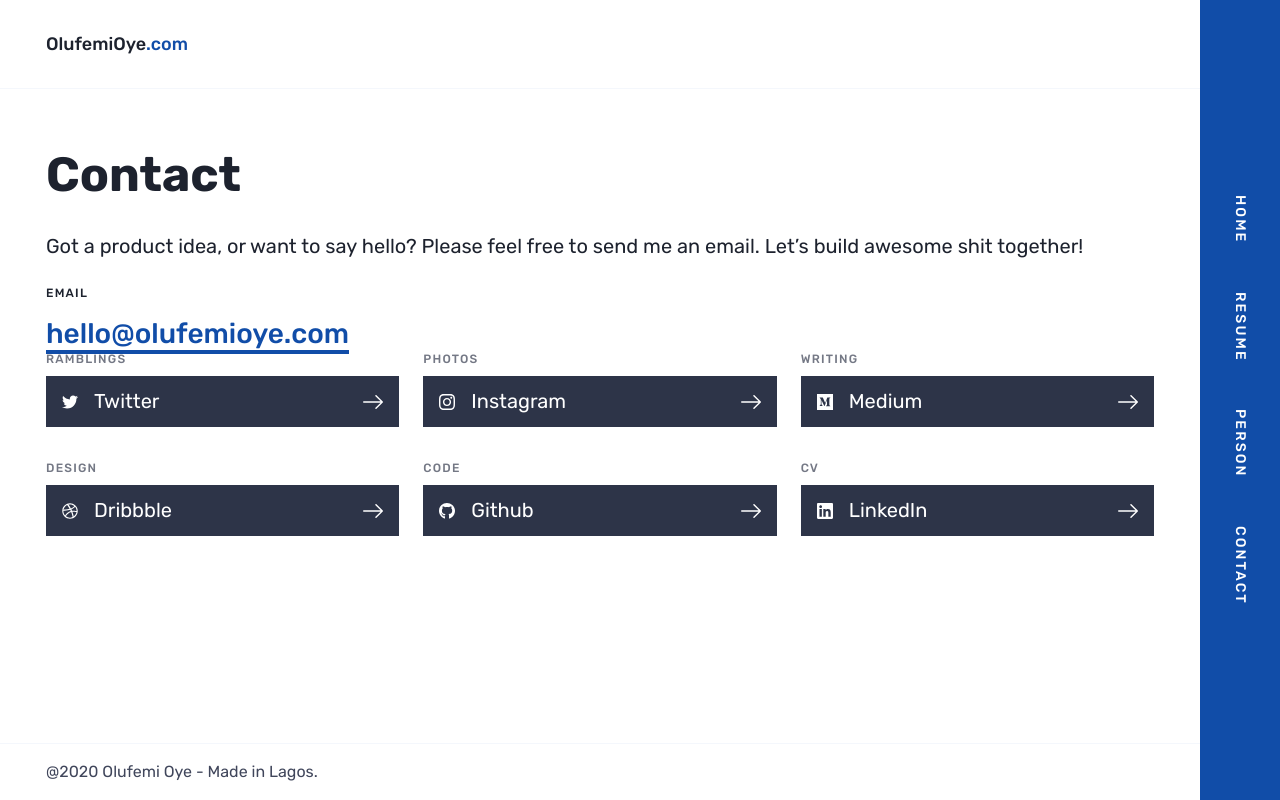
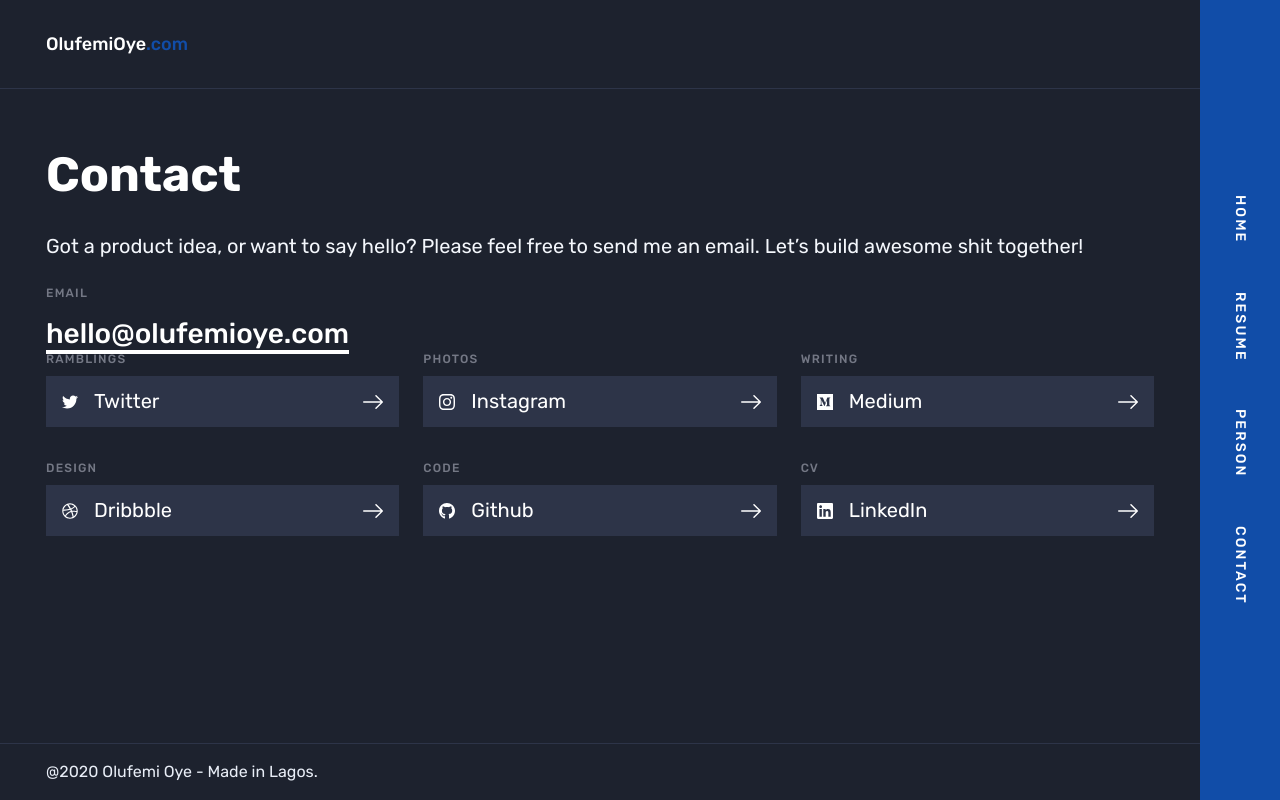
Before and after one commit to olufemioye/olufemioye.com-V3, a Vue app: page /contact in a window 1280 px wide. Built offline with nearby package versions, Linux system fonts and the light colour scheme.

Commit message:
dark theme for contact page

```diff
--- a/src/App.vue
+++ b/src/App.vue
@@ -1,11 +1,11 @@
 <template>
-	<div id="app">
-		<Header />
-		<Navigation />
+	<div id="app" :class="(activeTheme() === 'dark') ? 'app app--dark' : 'app'">
+		<Header :darkTheme="(activeTheme() === 'dark') ? true : false" />
+		<Navigation :activePage="activePage()"/>
 		<main class="layout-main">
 			<router-view></router-view>
 		</main>
-		<Footer />
+		<Footer :darkTheme="(activeTheme() === 'dark') ? true : false" />
 	</div>
 </template>
 
@@ -20,6 +20,14 @@
 			Header,
 			Navigation,
 			Footer
+		},
+		methods: {
+			activeTheme() {
+				return this.$route.meta.theme
+			},
+			activePage() {
+				return this.$route.meta.page
+			}
 		}
 	}
 </script>
@@ -27,20 +35,33 @@
 <style lang="scss">
 	@import "@/assets/scss/style.scss";
 
-	#app {
+	.app {
+		background: $white;
+
+		&.app--dark {
+			background: $black;
+		}
+
 		@include breakpoint-min (lg) {
 			padding-right: 5rem;
 		}
+
 	}
+
 	.page-content {
 		margin-bottom: 5rem;
+
 		@include breakpoint-min (lg) {
 			width: 50%;
+
 			&.page-content--full {
 				width: 100%;
 			}
+
 		}
+
 	}
+
 	.page-visual {
 		background: $snow;
 		padding: 2rem 0;
--- a/src/assets/scss/modules/_base.scss
+++ b/src/assets/scss/modules/_base.scss
@@ -13,6 +13,11 @@
 	font-family: $font-family-rubik, $font-family-fallback;
 	font-size: 16px;
 	font-weight: $font-weight-regular;
+
+	::selection {
+		background: $theme-blue;
+		color: $white;
+	}
 }
 
 //Typography
@@ -66,6 +71,7 @@
 	font-weight: $font-weight-medium;
 	transition: .5s ease-in-out all;
 	text-decoration: none;
+	z-index: 1;
 
 	&::after {
 		content: '';
@@ -82,6 +88,20 @@
 		transition: inherit;
 	}
 
+	&.cta-link--dark {
+		color: $white;
+
+		&::after {
+			background: $white;
+		}
+
+		&:focus,
+		&:hover {
+			color: $theme-blue;
+		}
+
+	}
+
 	&:focus,
 	&:hover {
 		color: $white;
@@ -89,7 +109,9 @@
 		&::after {
 			height: calc(100% + 2px);
 		}
+
 	}
+
 }
 
 // desktop typography
--- a/src/components/layouts/Footer.vue
+++ b/src/components/layouts/Footer.vue
@@ -1,13 +1,16 @@
 <template>
-	<footer class="footer">
+	<footer class="footer" :class="darkTheme ? 'footer--dark' : null">
 		<div class="layout-container">
-			<small class="small text-slate">@{{currentYear()}} Olufemi Oye - Made in Lagos.</small>
+			<small class="small">@{{currentYear()}} Olufemi Oye - Made in Lagos.</small>
 		</div>
 	</footer>
 </template>
 
 <script>
 export default {
+	props: {
+		darkTheme: Boolean
+	},
 	methods: {
 		currentYear() {
 			return new Date().getFullYear();
@@ -25,6 +28,13 @@
 		background: $snow;
 		border-top: 1px solid $smoke;
 		text-align: center;
+		color: $slate;
+
+		&.footer--dark {
+			background: transparent;
+			color: $smoke;
+			border-top-color: $steel;
+		}
 
 		@include breakpoint-min (lg) {
 			padding: 1rem 0;
--- a/src/components/layouts/Header.vue
+++ b/src/components/layouts/Header.vue
@@ -1,5 +1,5 @@
 <template>
-	<header class="header">
+	<header class="header" :class="darkTheme ? 'header--dark' : null">
 		<div class="layout-container">
 			<router-link to="/" class="header__logo-mark">OlufemiOye<span class="text-blue">.com</span></router-link>
 		</div>
@@ -8,7 +8,10 @@
 
 <script>
 export default {
-	name: 'Header'
+	name: 'Header',
+	props: {
+		darkTheme: Boolean
+	}
 }
 </script>
 
@@ -24,6 +27,16 @@
 		padding: 1rem 0;
 		border-bottom: 1px solid $snow;
 		z-index: $z-index-header;
+
+		&.header--dark {
+			background: transparent;
+			border-bottom-color: $steel;
+
+			.header__logo-mark {
+				color: $white;
+			}
+		}
+
 	}
 
 	.header__logo-mark {
--- a/src/components/pages/Contact.vue
+++ b/src/components/pages/Contact.vue
@@ -1,11 +1,11 @@
 <template>
 	<div class="page page--contact">
 		<div class="layout-container">
-			<h1 class="heading">Contact</h1>
-			<p class="paragraph">Got a product idea, or want to say hello? Please feel free to send me an email. Let’s build awesome shit together!</p>
+			<h1 class="heading text-white">Contact</h1>
+			<p class="paragraph text-snow">Got a product idea, or want to say hello? Please feel free to send me an email. Let’s build awesome shit together!</p>
 
-			<p class="caption">Email</p>
-			<a class="cta-link" href="mailto: hello@olufemioye.com">hello@olufemioye.com</a>
+			<p class="caption text-silver">Email</p>
+			<a class="cta-link cta-link--dark" href="mailto: hello@olufemioye.com">hello@olufemioye.com</a>
 			<section class="contact-list">
 				<ContactInfo title="Ramblings" icon="twitter" name="Twitter" url="https://twitter.com/olufemioye" />
 				<ContactInfo title="Photos" icon="instagram" name="Instagram" url="https://instagram.com/olufemioye" />
--- a/src/components/snippets/ContactInfo.vue
+++ b/src/components/snippets/ContactInfo.vue
@@ -1,7 +1,7 @@
 <template>
 	<div class="contact-info">
 		<p class="contact-info__title caption">{{title}}</p>
-		<a :href="url" class="contact-info__link">
+		<a :href="url" class="contact-info__link" target="_blank">
 			<div class="contact-info__icon">
 				<Twitter v-if="icon === 'twitter'" />
 				<Instagram v-else-if="icon === 'instagram'" />
--- a/src/main.js
+++ b/src/main.js
@@ -7,19 +7,32 @@
 const routes = [
   {
     path: '/',
-    component: () => import ('@/components/pages/Home.vue')
+    component: () => import ('@/components/pages/Home.vue'),
+    meta: {
+      page: 'Home'
+    }
   },
   {
     path: '/resume',
-    component: () => import ('@/components/pages/Resume.vue')
+    component: () => import ('@/components/pages/Resume.vue'),
+    meta: {
+      page: 'Resume'
+    }
   },
   {
     path: '/person',
-    component: () => import ('@/components/pages/Person.vue')
+    component: () => import ('@/components/pages/Person.vue'),
+    meta: {
+      page: 'Person'
+    }
   },
   {
     path: '/contact',
-    component: () => import ('@/components/pages/Contact.vue')
+    component: () => import ('@/components/pages/Contact.vue'),
+    meta: {
+      theme: 'dark',
+      page: 'Contact'
+    }
   }
 ]
 
```
